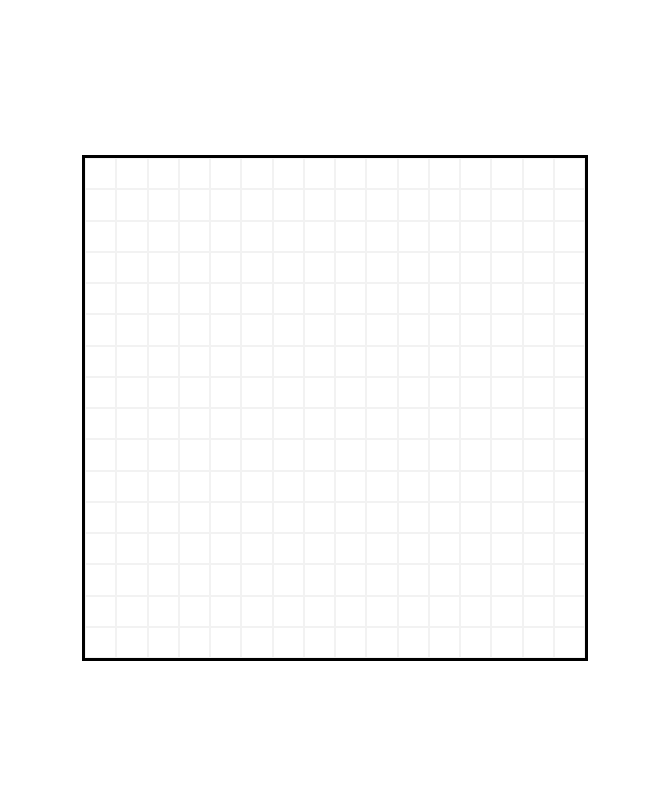
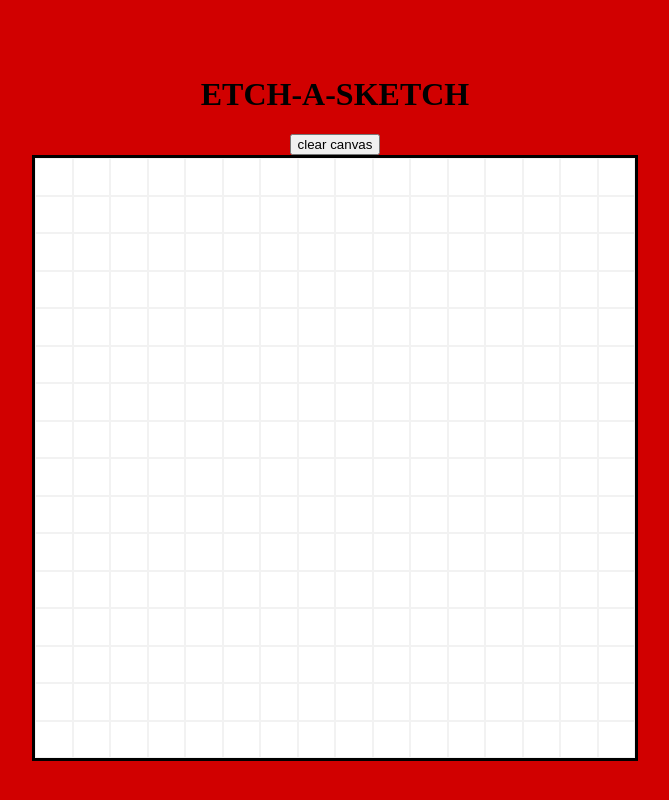
Before and after one commit to EmilioBlacksmith/Etch-A-Sketch, a plain HTML site: page index.html in a window 1280 px wide. Shown: the whole page, without its empty margins (305-974 px from the left). Drawn offline with Linux system fonts and the light colour scheme.

Commit message:
feat(sketch): create function to clear canvas and get random colors

```diff
--- a/css/style.css
+++ b/css/style.css
@@ -1,15 +1,20 @@
+html{
+    background-color: #D10000;
+}
+
 .wrapper{
     height: 100vh;
     width: 100%;
     display: flex;
     align-items: center;
     justify-content: center;
+    flex-direction: column;
 }
 
 .container{
     border-style: solid;
-    height: 500px;
-    width: 500px;
+    height: 600px;
+    width: 600px;
     display: flex;
     justify-content: space-between;
     flex-direction: column;
--- a/index.html
+++ b/index.html
@@ -9,6 +9,8 @@
 </head>
 <body>
     <div class="wrapper">
+        <h1>ETCH-A-SKETCH</h1>
+        <button onclick="ClearCanvas()">clear canvas</button>
         <div class="container">
         </div>
     </div>
--- a/scripts/logic.js
+++ b/scripts/logic.js
@@ -20,3 +20,14 @@ drawingBoxes.forEach(function(drawingBox){
         drawingBox.style.backgroundColor = color;
     });
 });
+
+function ClearCanvas(){
+    drawingBoxes.forEach(function(drawingBox){
+        drawingBox.style.backgroundColor = 'white';
+    });
+}
+
+function randomColor(){
+    const randomColor = Math.floor(Math.random()*16777215).toString(16);
+    color = '#' + randomColor;
+}
```
